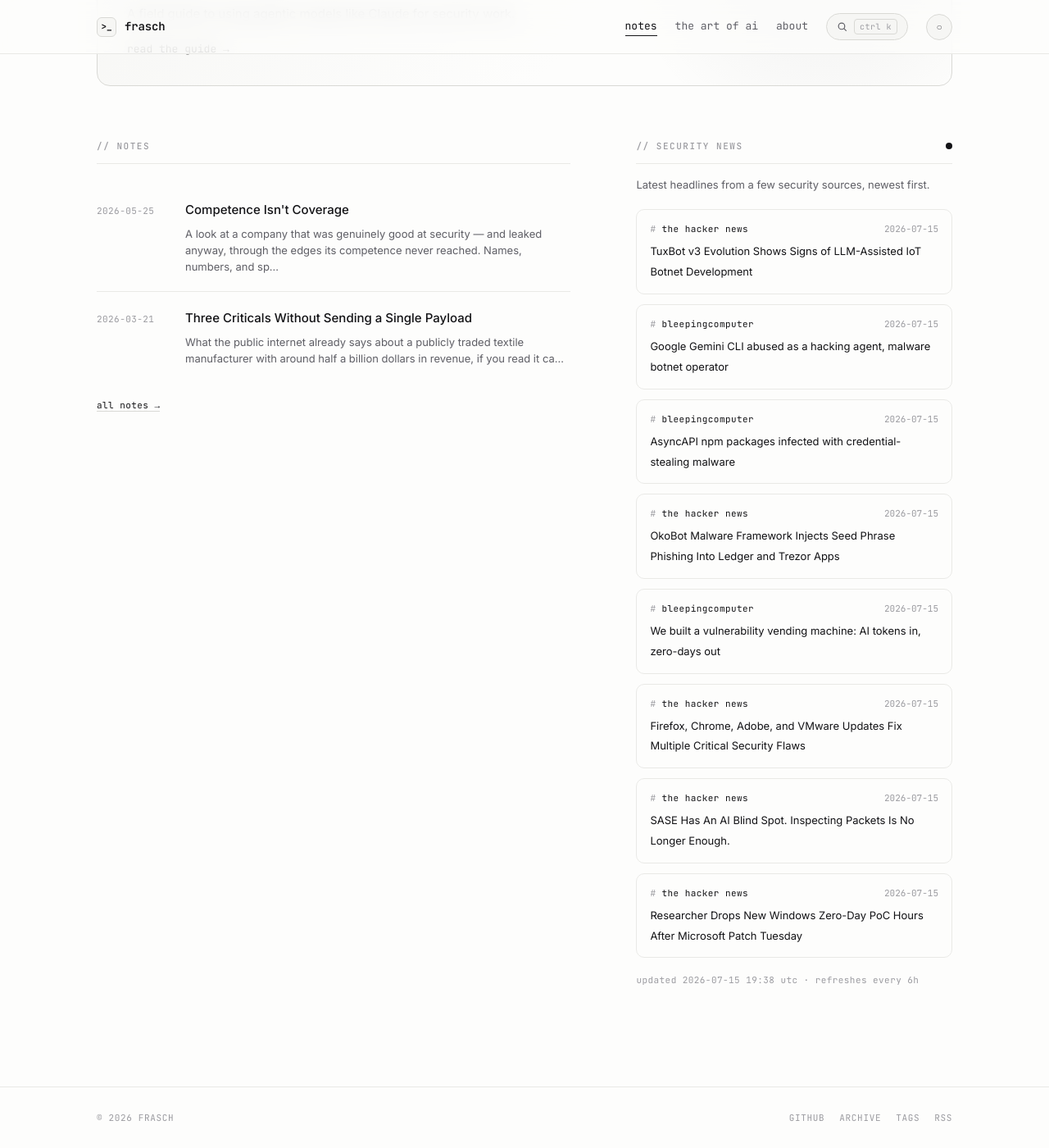
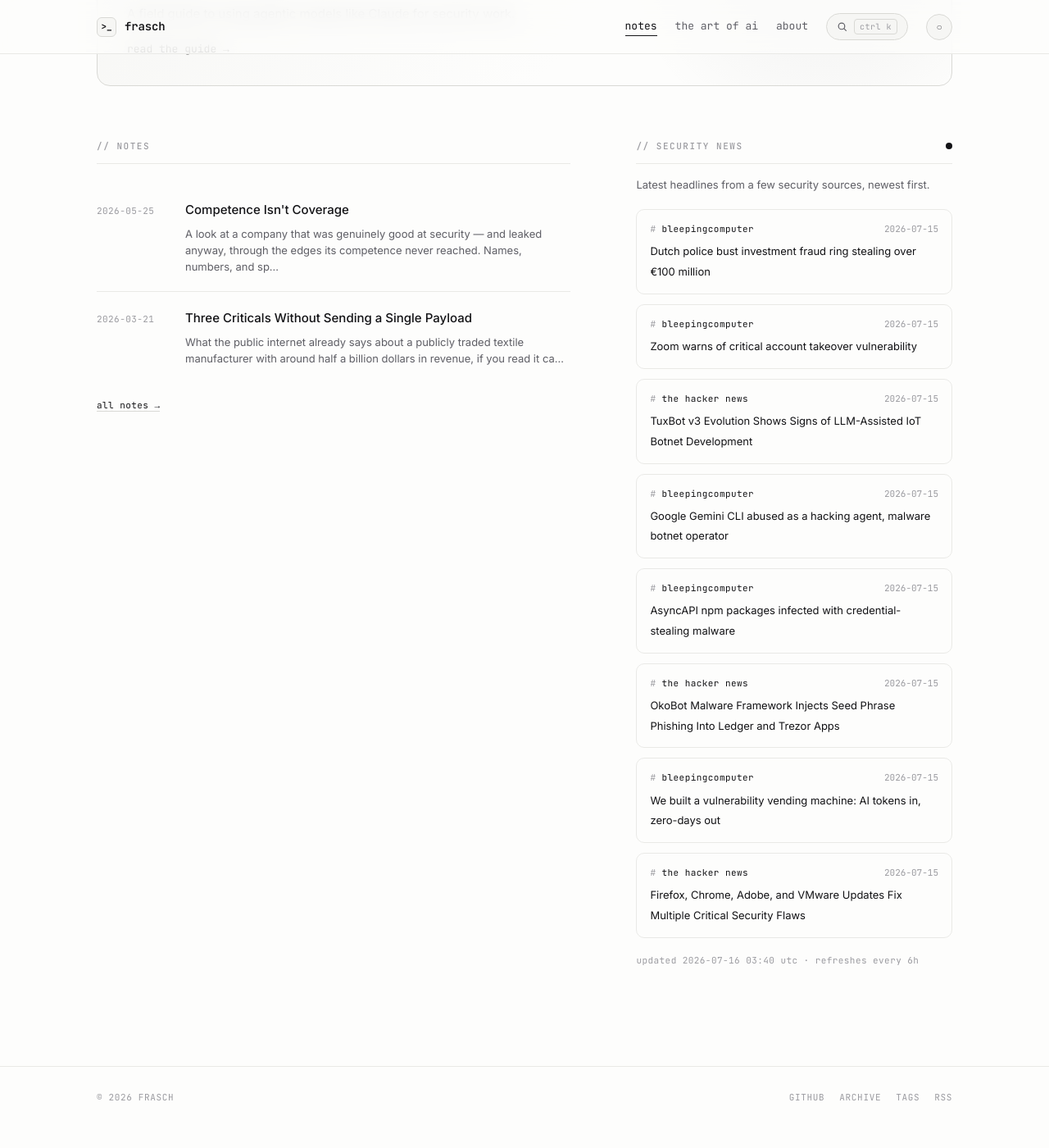
Before and after one commit to whoisfrasch/frasch, a Jekyll site: the page built from index.html, in a window 1280 px wide and 1400 px high, scrolled down 615 px. Shown: the whole window at 82% size. Built offline with Jekyll 4.4.1, drawn with Linux system fonts in a browser that asks for light colours; after the commit the page ends 1990 px from its top, so only the background shows below that.

Commit message:
Refresh security news feed

```diff
--- a/_data/news.json
+++ b/_data/news.json
@@ -1,6 +1,18 @@
 {
-  "updated": "2026-07-15T19:38:01Z",
+  "updated": "2026-07-16T03:40:58Z",
   "items": [
+    {
+      "source": "bleepingcomputer",
+      "title": "Dutch police bust investment fraud ring stealing over €100 million",
+      "link": "https://www.bleepingcomputer.com/news/security/dutch-police-bust-investment-fraud-ring-stealing-over-100-million/",
+      "date": "2026-07-15T21:55:50Z"
+    },
+    {
+      "source": "bleepingcomputer",
+      "title": "Zoom warns of critical account takeover vulnerability",
+      "link": "https://www.bleepingcomputer.com/news/security/zoom-warns-of-critical-account-takeover-vulnerability/",
+      "date": "2026-07-15T20:16:02Z"
+    },
     {
       "source": "the hacker news",
       "title": "TuxBot v3 Evolution Shows Signs of LLM-Assisted IoT Botnet Development",
@@ -36,18 +48,6 @@
       "title": "Firefox, Chrome, Adobe, and VMware Updates Fix Multiple Critical Security Flaws",
       "link": "https://thehackernews.com/2026/07/firefox-chrome-adobe-and-vmware-updates.html",
       "date": "2026-07-15T13:18:53Z"
-    },
-    {
-      "source": "the hacker news",
-      "title": "SASE Has An AI Blind Spot. Inspecting Packets Is No Longer Enough.",
-      "link": "https://thehackernews.com/2026/07/sase-has-ai-blind-spot-inspecting.html",
-      "date": "2026-07-15T11:50:01Z"
-    },
-    {
-      "source": "the hacker news",
-      "title": "Researcher Drops New Windows Zero-Day PoC Hours After Microsoft Patch Tuesday",
-      "link": "https://thehackernews.com/2026/07/researcher-drops-new-windows-zero-day.html",
-      "date": "2026-07-15T11:07:07Z"
     }
   ]
 }
```
